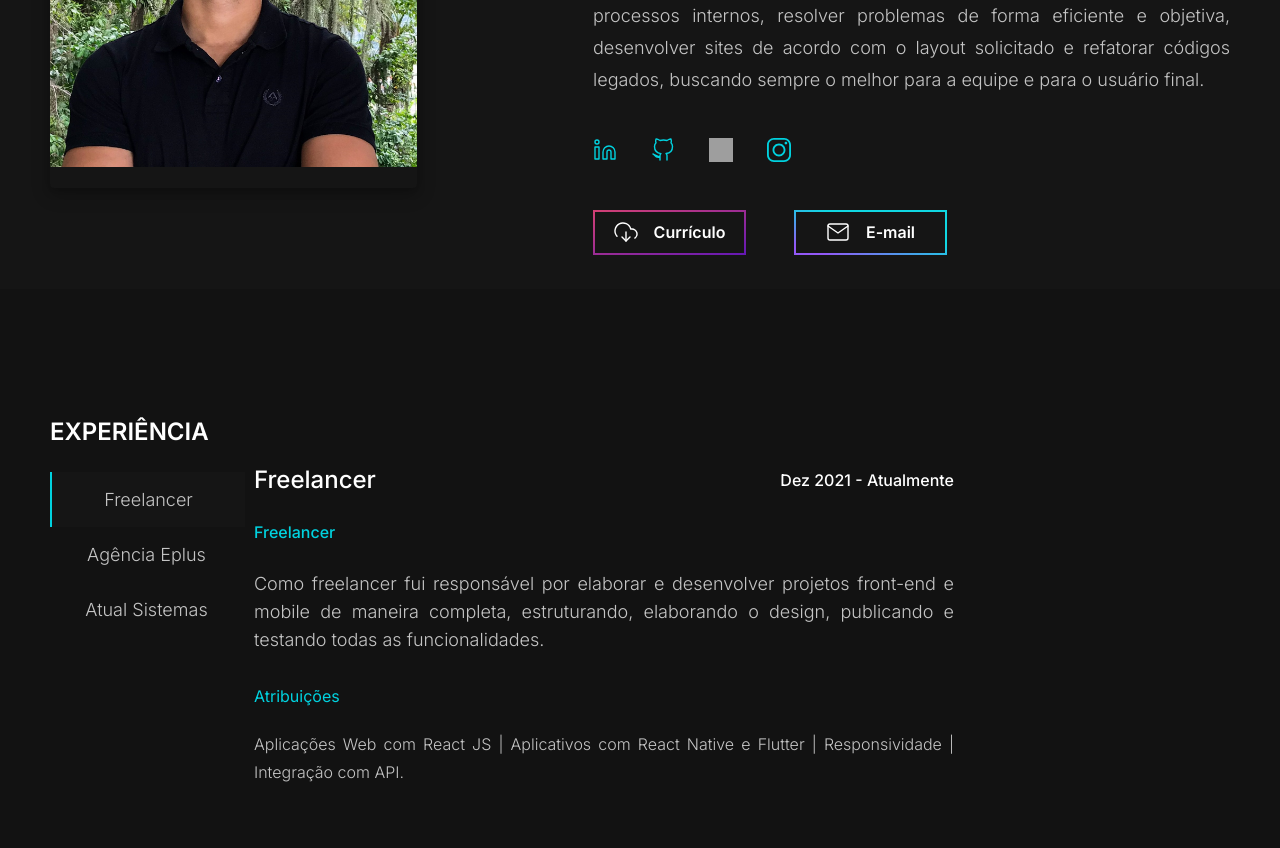
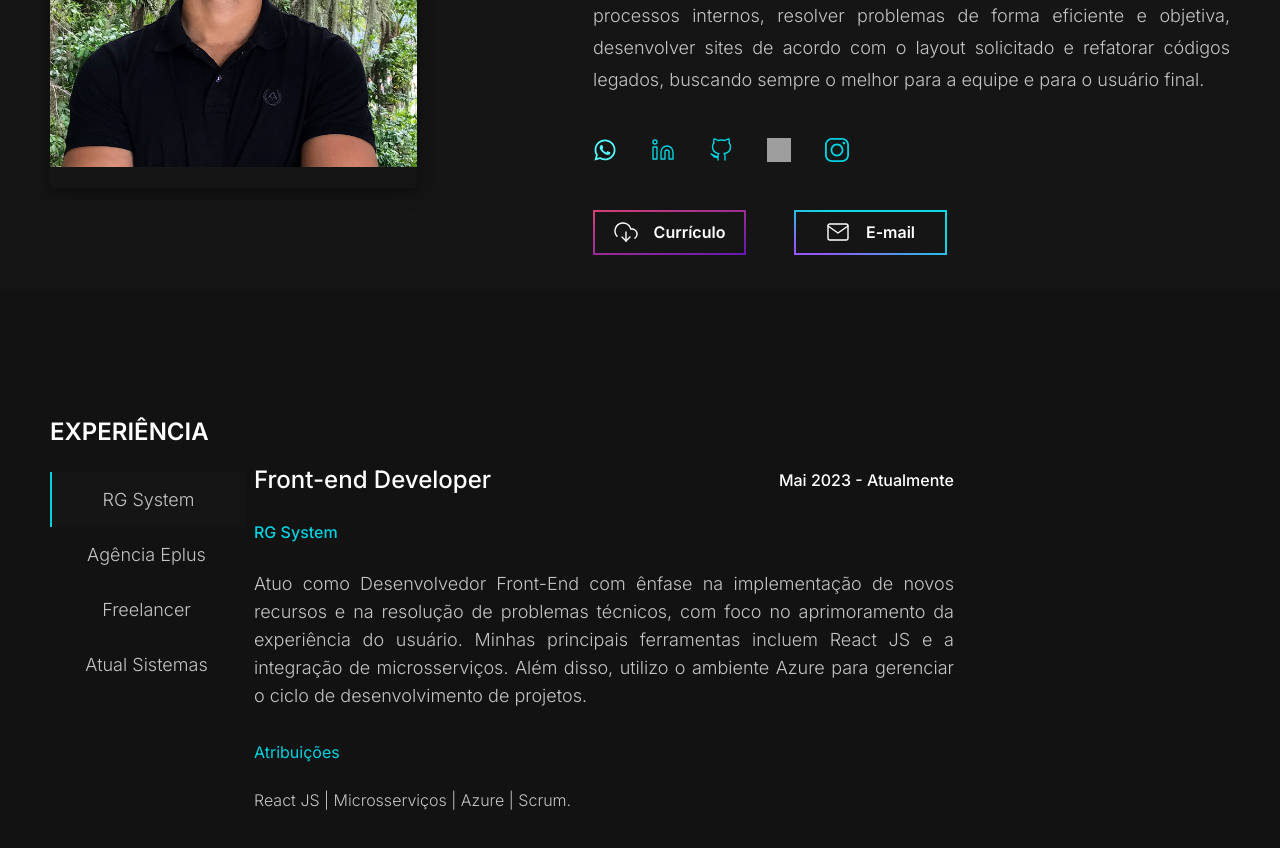
Before and after one commit to Jonathas-bonfim/portifolio, a React (Vite) app: page / in a window 1280 px wide. Shown: the part 1100-1948 px from the top of the page. Built offline with nearby package versions, Linux system fonts and the light colour scheme; no server answers; grey boxes are pictures that could not be loaded.

Commit message:
feat: atualized curriculum and whatsapp button

```diff
--- a/src/components/About/index.scss
+++ b/src/components/About/index.scss
@@ -74,7 +74,9 @@
       width: $fz-24;
       height: $fz-24;
 
-      img {
+      img,
+      svg {
+        color: #55ffff;
         width: 100%;
         height: 100%;
       }
--- a/src/components/About/index.tsx
+++ b/src/components/About/index.tsx
@@ -6,6 +6,8 @@ import instagram from '../../assets/images/about/instagram.svg'
 import curriculumPDF from '../../assets/images/about/curriculum.svg'
 import email from '../../assets/images/about/email.svg'
 import curriculum from '../../assets/files/about/curriculum.pdf'
+
+import { FaWhatsapp } from 'react-icons/fa'
 
 import './index.scss'
 
@@ -31,6 +33,11 @@ export function About() {
             </p>
           </article>
           <article className="medias-sociais">
+
+            <a href="https://api.whatsapp.com/send/?phone=5527996942828" target="_blank">
+              {/* <img src={FaWhatsapp} alt="Linkedin" /> */}
+              <FaWhatsapp />
+            </a>
             <a href="https://www.linkedin.com/in/jonathas-bonfim/" target="_blank">
               <img src={linkedin} alt="Linkedin" />
             </a>
--- a/src/components/Experiences/index.tsx
+++ b/src/components/Experiences/index.tsx
@@ -5,14 +5,14 @@ import './index.scss'
 const experiences: ExperiencesProps[] = [
   {
     id: 1,
-    role: 'Freelancer',
+    role: 'Front-end Developer',
     time: {
-      initial: 'Dez 2021',
+      initial: 'Mai 2023',
       finally: 'Atualmente'
     },
-    company: 'Freelancer',
-    description: 'Como freelancer fui responsável por elaborar e desenvolver projetos front-end e mobile de maneira completa, estruturando, elaborando o design, publicando e testando todas as funcionalidades.',
-    assignments: 'Aplicações Web com React JS | Aplicativos com React Native e Flutter | Responsividade | Integração com API.'
+    company: 'RG System',
+    description: 'Atuo como Desenvolvedor Front-End com ênfase na implementação de novos recursos e na resolução de problemas técnicos, com foco no aprimoramento da experiência do usuário. Minhas principais ferramentas incluem React JS e a integração de microsserviços. Além disso, utilizo o ambiente Azure para gerenciar o ciclo de desenvolvimento de projetos.',
+    assignments: 'React JS | Microsserviços | Azure | Scrum.'
   },
   {
     id: 2,
@@ -22,12 +22,23 @@ const experiences: ExperiencesProps[] = [
       finally: 'Mar 2023'
     },
     company: 'Agência Eplus',
-    description: 'Atuei como desenvolvedor front-end de e-commerce participando do planejamento de sprints e viabilizando funcionalidades solicitadas, integrando e desenvolvendo componentes Vtex IO. Em Vtex CMS era responsável por desenvolver features, corrigir bugs, analisar e melhorar a performance.',
+    description: 'Atuei como Desenvolvedor front-end de e-commerce participando do planejamento de sprints e viabilizando funcionalidades solicitadas, integrando e desenvolvendo componentes Vtex IO. Em Vtex CMS era responsável por desenvolver features, corrigir bugs, analisar e melhorar a performance.',
     assignments: 'Desenvolvimento de e-commerce Web | Desenvolvimento de Features | Manutenção em códigos legados e minificados em JavaScript e jQuery | Scrum - Compromisso de prazo e funcionalidades definidas na sprint.'
 
   },
   {
     id: 3,
+    role: 'Freelancer',
+    time: {
+      initial: 'Dez 2021',
+      finally: 'Atualmente'
+    },
+    company: 'Freelancer',
+    description: 'Como Freelancer fui responsável por elaborar e desenvolver projetos front-end e mobile de maneira completa, estruturando, elaborando o design, publicando e testando todas as funcionalidades.',
+    assignments: 'Aplicações Web com React JS | Aplicativos com React Native e Flutter | Responsividade | Integração com API.'
+  },
+  {
+    id: 4,
     role: 'Qualitaty Assurance Developer',
     time: {
       initial: 'Fev 2017',
```
Also changed, not shown: 1 other file (tests, documents, lock files or other folders).
